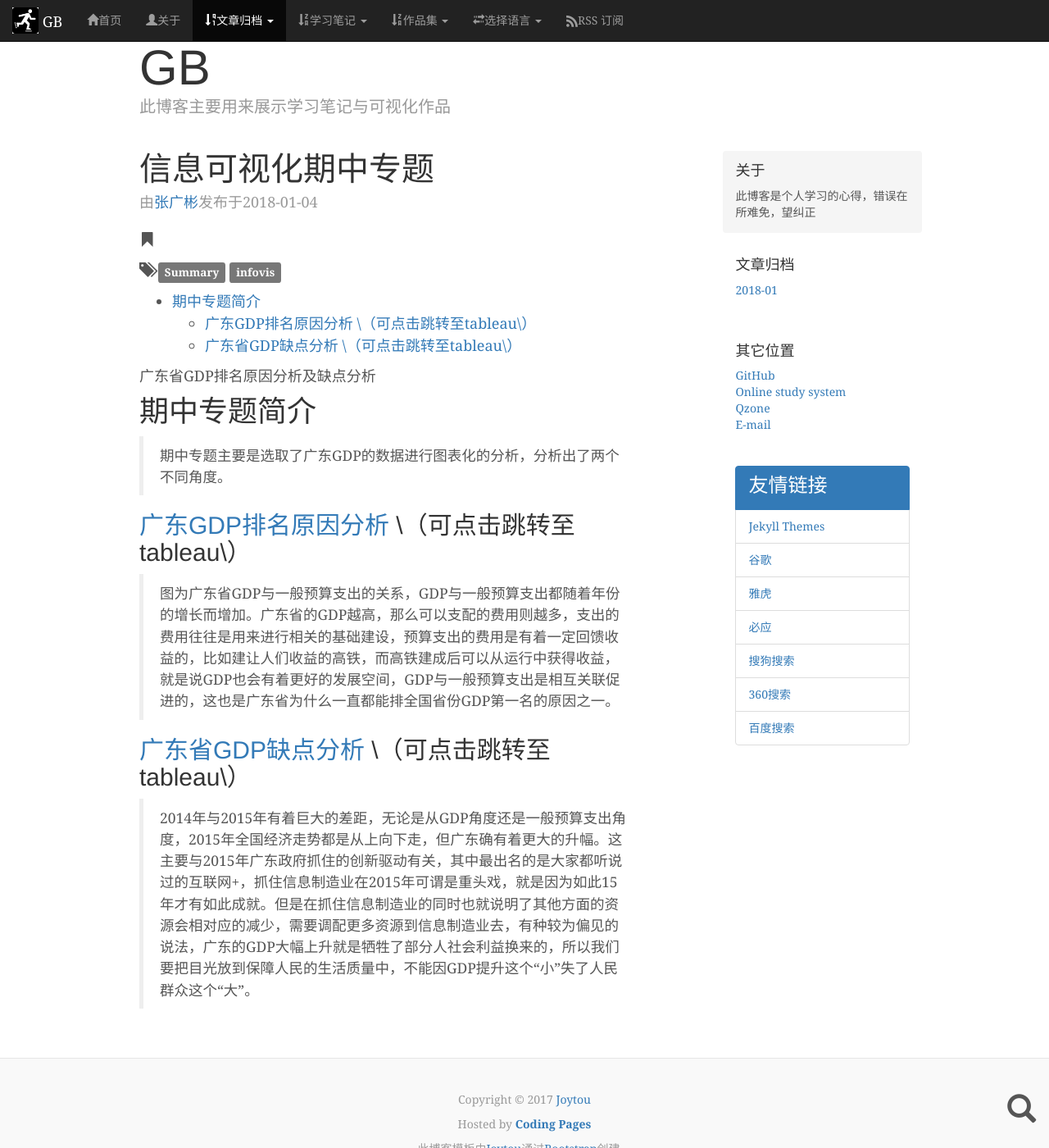
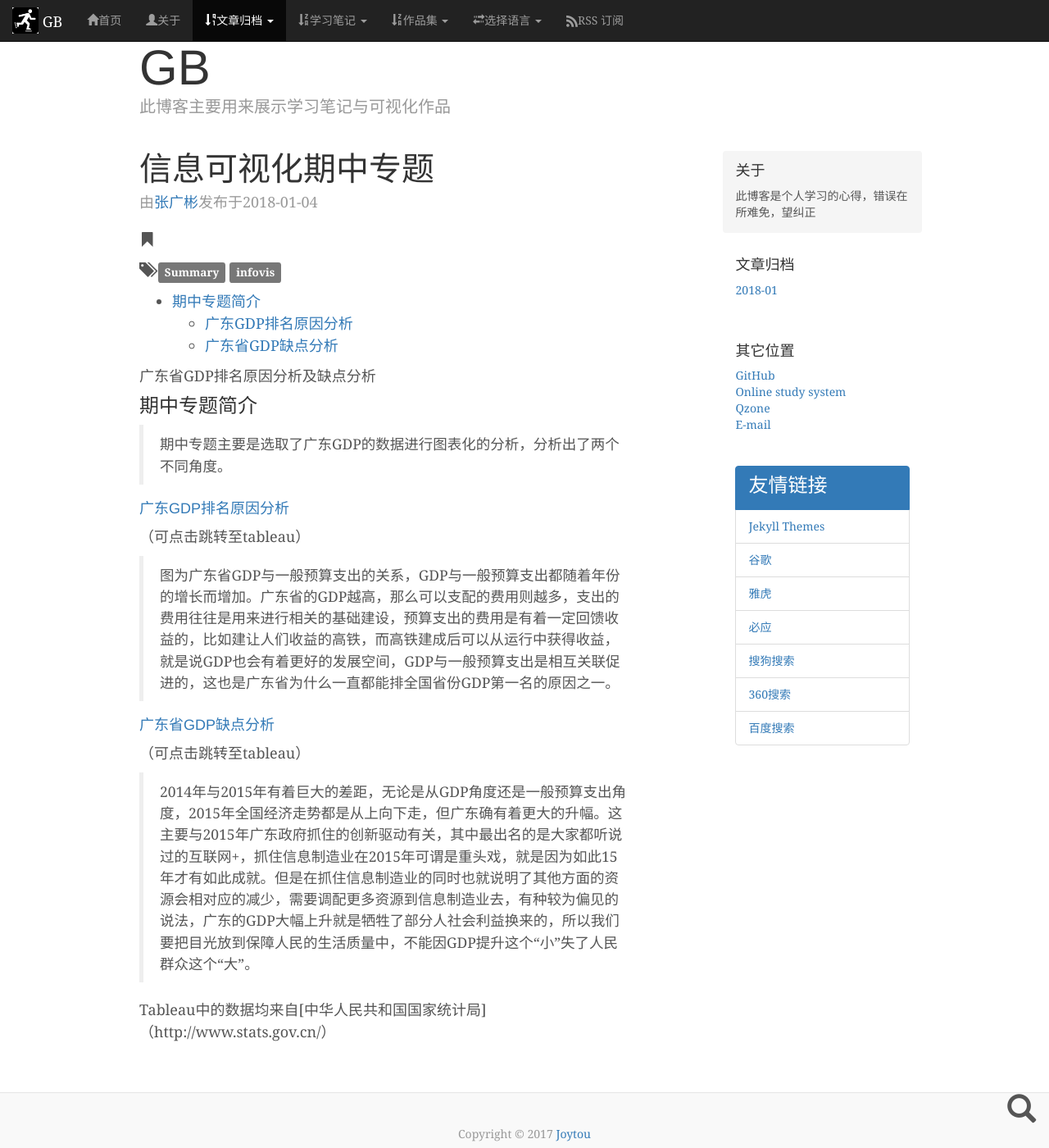
Before and after one commit to zdnfzgb/zdnfzgb.github.io, a Jekyll site: the page built from _posts/2018-01-04-作品集可视化期中专题.md, in a window 1280 px wide and 1400 px high. Shown: the whole window at 82% size. Built offline with Jekyll 4.4.1, drawn with Linux system fonts in a browser that asks for light colours; some web fonts are replaced; comment, search, counter and statistics services are not loaded; a style sheet for code colours, icons or effects is not loaded.

Commit message:
文章内容修改

```diff
--- a/_posts/2018-01-04-作品集可视化期中专题.md
+++ b/_posts/2018-01-04-作品集可视化期中专题.md
@@ -13,11 +13,19 @@ tags: [Summary,infovis]
 
 广东省GDP排名原因分析及缺点分析
 <!-- more -->
-# 期中专题简介
+
+### 期中专题简介
 > 期中专题主要是选取了广东GDP的数据进行图表化的分析，分析出了两个不同角度。
 
-## [广东GDP排名原因分析](https://public.tableau.com/views/GDP_202/1_1?:embed=y&:display_count=yes) \（可点击跳转至tableau\）
-> 图为广东省GDP与一般预算支出的关系，GDP与一般预算支出都随着年份的增长而增加。广东省的GDP越高，那么可以支配的费用则越多，支出的费用往往是用来进行相关的基础建设，预算支出的费用是有着一定回馈收益的，比如建让人们收益的高铁，而高铁建成后可以从运行中获得收益，就是说GDP也会有着更好的发展空间，GDP与一般预算支出是相互关联促进的，这也是广东省为什么一直都能排全国省份GDP第一名的原因之一。
 
-## [广东省GDP缺点分析](https://public.tableau.com/views/GDP_203/1?:embed=y&:display_count=yes) \（可点击跳转至tableau\）
-> 2014年与2015年有着巨大的差距，无论是从GDP角度还是一般预算支出角度，2015年全国经济走势都是从上向下走，但广东确有着更大的升幅。这主要与2015年广东政府抓住的创新驱动有关，其中最出名的是大家都听说过的互联网+，抓住信息制造业在2015年可谓是重头戏，就是因为如此15年才有如此成就。但是在抓住信息制造业的同时也就说明了其他方面的资源会相对应的减少，需要调配更多资源到信息制造业去，有种较为偏见的说法，广东的GDP大幅上升就是牺牲了部分人社会利益换来的，所以我们要把目光放到保障人民的生活质量中，不能因GDP提升这个“小”失了人民群众这个“大”。
+#### [广东GDP排名原因分析](https://public.tableau.com/views/GDP_202/1_1?:embed=y&:display_count=yes)
+（可点击跳转至tableau）
+>   图为广东省GDP与一般预算支出的关系，GDP与一般预算支出都随着年份的增长而增加。广东省的GDP越高，那么可以支配的费用则越多，支出的费用往往是用来进行相关的基础建设，预算支出的费用是有着一定回馈收益的，比如建让人们收益的高铁，而高铁建成后可以从运行中获得收益，就是说GDP也会有着更好的发展空间，GDP与一般预算支出是相互关联促进的，这也是广东省为什么一直都能排全国省份GDP第一名的原因之一。
+
+
+#### [广东省GDP缺点分析](https://public.tableau.com/views/GDP_203/1?:embed=y&:display_count=yes)
+（可点击跳转至tableau）
+>   2014年与2015年有着巨大的差距，无论是从GDP角度还是一般预算支出角度，2015年全国经济走势都是从上向下走，但广东确有着更大的升幅。这主要与2015年广东政府抓住的创新驱动有关，其中最出名的是大家都听说过的互联网+，抓住信息制造业在2015年可谓是重头戏，就是因为如此15年才有如此成就。但是在抓住信息制造业的同时也就说明了其他方面的资源会相对应的减少，需要调配更多资源到信息制造业去，有种较为偏见的说法，广东的GDP大幅上升就是牺牲了部分人社会利益换来的，所以我们要把目光放到保障人民的生活质量中，不能因GDP提升这个“小”失了人民群众这个“大”。
+
+
+Tableau中的数据均来自[中华人民共和国国家统计局]（http://www.stats.gov.cn/）
```
